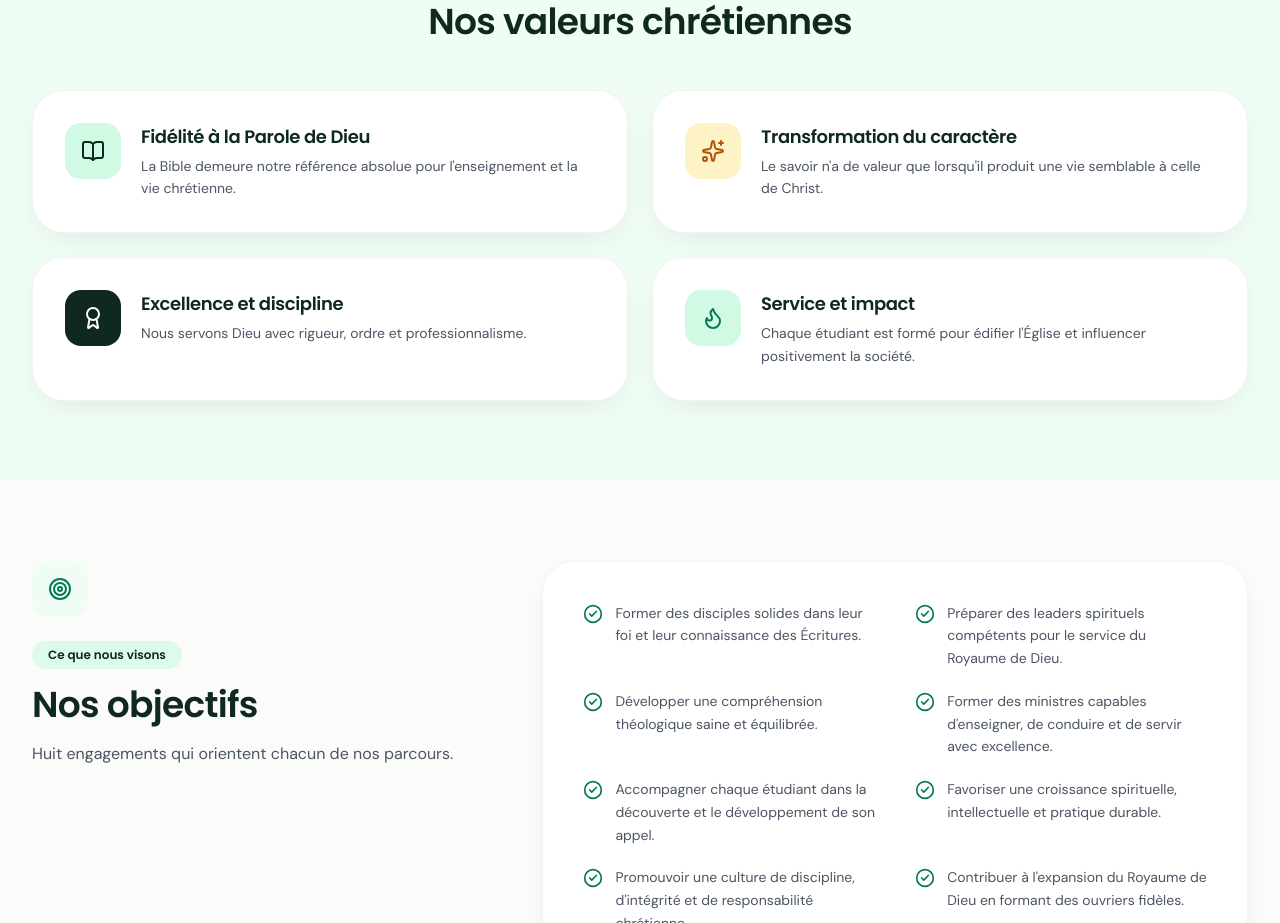
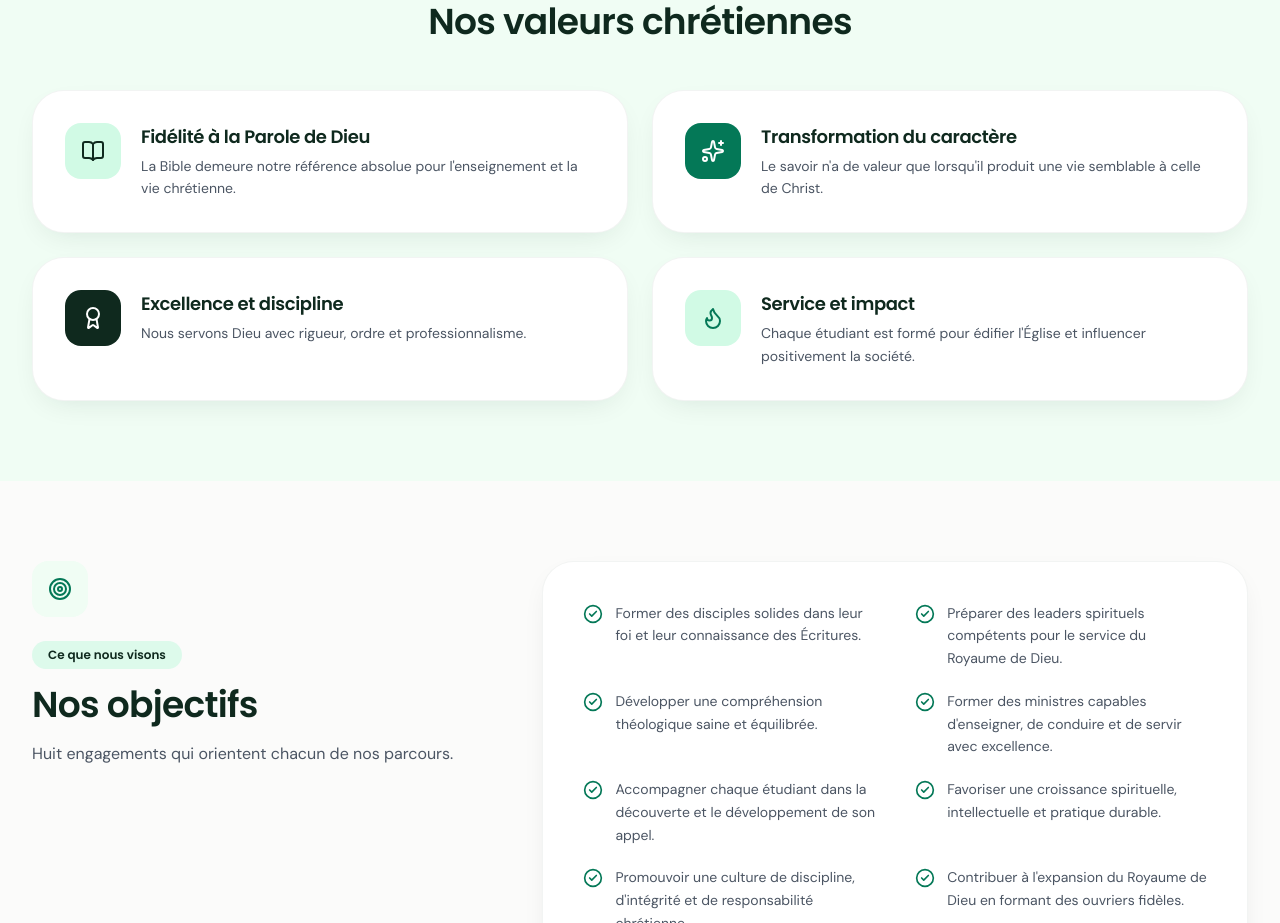
Before and after one commit to Rteix05/academie-esic, a Next.js app in the folder frontend/: page /histoire in a window 1280 px wide. Shown: the part 1740-2663 px from the top of the page. Built offline with nearby package versions, Linux system fonts and the light colour scheme; no server answers.

Commit message:
À propos : pictogramme « Transformation du caractère » en vert, comme les autres valeurs

```diff
--- a/frontend/src/app/histoire/page.tsx
+++ b/frontend/src/app/histoire/page.tsx
@@ -9,7 +9,7 @@ export const metadata: Metadata = {
 
 const valeurs = [
   { icon: BookOpen, tone: 'bg-brand-sage text-brand-forest', title: 'Fidélité à la Parole de Dieu', desc: 'La Bible demeure notre référence absolue pour l\'enseignement et la vie chrétienne.' },
-  { icon: Sparkles, tone: 'bg-amber-100 text-amber-700',     title: 'Transformation du caractère', desc: 'Le savoir n\'a de valeur que lorsqu\'il produit une vie semblable à celle de Christ.' },
+  { icon: Sparkles, tone: 'bg-brand-emerald text-white', title: 'Transformation du caractère', desc: 'Le savoir n\'a de valeur que lorsqu\'il produit une vie semblable à celle de Christ.' },
   { icon: Award,    tone: 'bg-brand-forest text-white',      title: 'Excellence et discipline',    desc: 'Nous servons Dieu avec rigueur, ordre et professionnalisme.' },
   { icon: Flame,    tone: 'bg-emerald-100 text-brand-emerald', title: 'Service et impact',         desc: 'Chaque étudiant est formé pour édifier l\'Église et influencer positivement la société.' },
 ];
```
